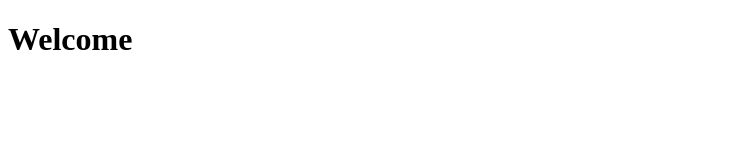
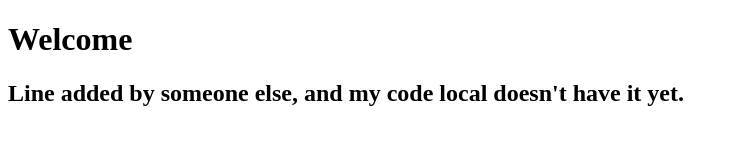
Before and after one commit to AgainQ/test, a plain HTML site: page index.html in a window 1280 px wide. Shown: the whole page, without its empty margins (0-738 px from the left). Drawn offline with Linux system fonts and the light colour scheme.

Commit message:
Added h2 in index.html

```diff
--- a/index.html
+++ b/index.html
@@ -7,5 +7,6 @@
   </head>
   <body>
     <h1>Welcome</h1>
+    <h2>Line added by someone else, and my code local doesn't have it yet.</h2>
   </body>
 </html>
```
